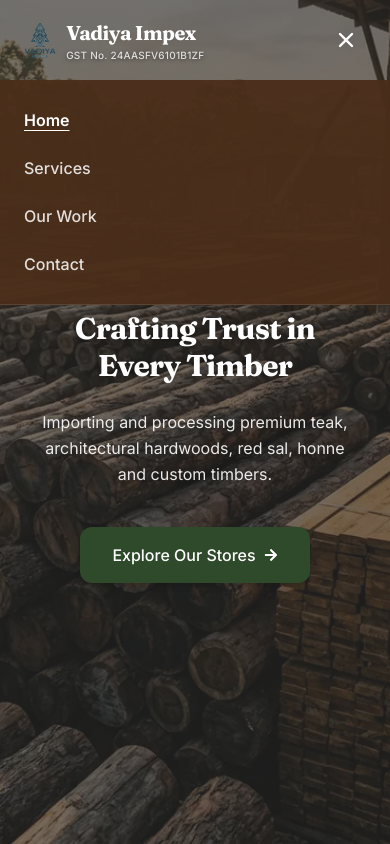
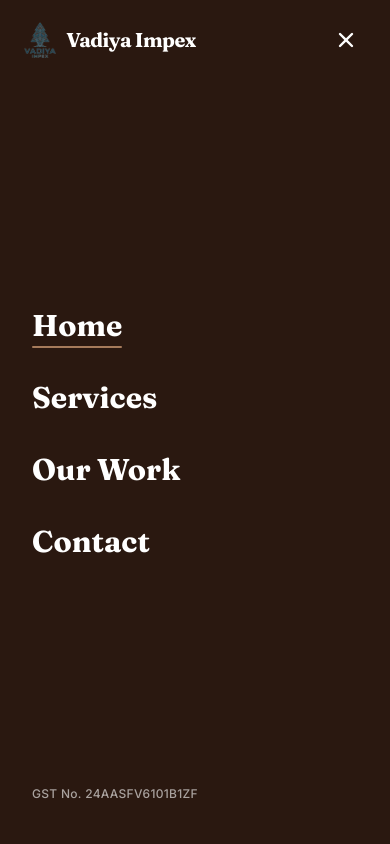
Before and after one commit to prathamp-cyber/Vadiya-Timber, a React (Vite) app: page / in a window 390 px wide. Both pictures are taken after a click on the button "Open Navigation Menu". Shown: the top 844 px of the page. Built offline with nearby package versions, Linux system fonts and the light colour scheme.

Commit message:
feat: add static full-page logo loader and full-screen mobile menu overlay

```diff
--- a/index.html
+++ b/index.html
@@ -114,8 +114,41 @@
       ]
     }
     </script>
+    <!-- Full-page Logo Loader Inline Styles -->
+    <style>
+      #page-loader {
+        position: fixed;
+        inset: 0;
+        z-index: 9999;
+        background: #2A1810;
+        display: flex;
+        align-items: center;
+        justify-content: center;
+        transition: opacity 300ms ease;
+      }
+      #page-loader img {
+        animation: page-loader-pulse 1.2s ease-in-out infinite;
+      }
+      @keyframes page-loader-pulse {
+        0%, 100% {
+          transform: scale(0.94);
+          opacity: 0.7;
+        }
+        50% {
+          transform: scale(1);
+          opacity: 1;
+        }
+      }
+      @media (prefers-reduced-motion: reduce) {
+        #page-loader img {
+          animation: none;
+        }
+      }
+    </style>
+    <noscript><style>#page-loader{display:none}</style></noscript>
   </head>
   <body>
+    <div id="page-loader" aria-hidden="true"><img src="/loader-logo.webp" width="96" height="108" alt=""></div>
     <div id="root"></div>
     <script type="module" src="/src/main.jsx"></script>
   </body>
--- a/src/components/Navbar.jsx
+++ b/src/components/Navbar.jsx
@@ -12,6 +12,45 @@
     transition: {
       duration: 0.5,
       ease: [0.25, 1, 0.5, 1],
+    },
+  },
+};
+
+const mobileOverlayVariants = {
+  hidden: { opacity: 0 },
+  visible: {
+    opacity: 1,
+    transition: {
+      duration: 0.25,
+      ease: 'easeOut',
+      staggerChildren: 0.08,
+      delayChildren: 0.05,
+    },
+  },
+  exit: {
+    opacity: 0,
+    transition: {
+      duration: 0.2,
+      ease: 'easeIn',
+    },
+  },
+};
+
+const mobileLinkVariants = {
+  hidden: { opacity: 0, y: 16 },
+  visible: {
+    opacity: 1,
+    y: 0,
+    transition: {
+      duration: 0.3,
+      ease: [0.25, 1, 0.5, 1],
+    },
+  },
+  exit: {
+    opacity: 0,
+    y: 10,
+    transition: {
+      duration: 0.15,
     },
   },
 };
@@ -36,6 +75,33 @@
     window.addEventListener('scroll', handleScroll);
     return () => window.removeEventListener('scroll', handleScroll);
   }, []);
+
+  // Lock body scroll while mobile menu is open
+  useEffect(() => {
+    if (mobileMenuOpen) {
+      document.body.style.overflow = 'hidden';
+    } else {
+      document.body.style.overflow = '';
+    }
+    return () => {
+      document.body.style.overflow = '';
+    };
+  }, [mobileMenuOpen]);
+
+  // Close mobile menu on Escape key press
+  useEffect(() => {
+    const handleKeyDown = (e) => {
+      if (e.key === 'Escape') {
+        setMobileMenuOpen(false);
+      }
+    };
+    if (mobileMenuOpen) {
+      window.addEventListener('keydown', handleKeyDown);
+    }
+    return () => {
+      window.removeEventListener('keydown', handleKeyDown);
+    };
+  }, [mobileMenuOpen]);
 
   // Close mobile menu on route change
   useEffect(() => {
@@ -121,46 +187,79 @@
           onClick={() => setMobileMenuOpen(!mobileMenuOpen)}
           className={`md:hidden p-2 transition-colors duration-300 ${isTransparent ? 'text-white hover:text-white/80' : 'text-brown-walnut hover:text-text-dark'
             }`}
-          aria-label="Toggle Navigation Menu"
+          aria-expanded={mobileMenuOpen}
+          aria-label={mobileMenuOpen ? 'Close Navigation Menu' : 'Open Navigation Menu'}
         >
           {mobileMenuOpen ? <HiX className="w-6 h-6" /> : <HiMenu className="w-6 h-6" />}
         </button>
       </div>
 
-      {/* Mobile Clean Fade Dropdown */}
+      {/* Mobile Full-Screen Overlay */}
       <AnimatePresence>
         {mobileMenuOpen && (
           <motion.div
-            initial={{ opacity: 0 }}
-            animate={{ opacity: 1 }}
-            exit={{ opacity: 0 }}
-            transition={{ duration: 0.15 }}
-            className={`md:hidden px-6 py-6 border-b shadow-lg transition-colors duration-300 ${isTransparent
-              ? 'bg-brown-walnut/95 border-white/10 text-white'
-              : 'bg-white border-neutral-200 text-text-dark'
-              }`}
+            variants={mobileOverlayVariants}
+            initial="hidden"
+            animate="visible"
+            exit="exit"
+            className="fixed inset-0 z-[60] bg-[#2A1810] text-white flex flex-col md:hidden overflow-y-auto"
+            style={{ backgroundColor: '#2A1810' }}
           >
-            <nav className="flex flex-col gap-4">
+            {/* Top Header Bar */}
+            <div className="h-20 px-6 flex items-center justify-between shrink-0">
+              <Link
+                to="/"
+                onClick={() => setMobileMenuOpen(false)}
+                className="flex items-center gap-2.5 text-left py-1"
+              >
+                <img
+                  src={logoIcon}
+                  alt="Vadiya Impex"
+                  width={49}
+                  height={63}
+                  className="h-[36px] w-auto object-contain shrink-0"
+                />
+                <span className="font-heading text-xl font-bold tracking-tight text-white">
+                  Vadiya Impex
+                </span>
+              </Link>
+              <button
+                onClick={() => setMobileMenuOpen(false)}
+                className="p-2 text-white hover:text-white/80 transition-colors"
+                aria-label="Close Navigation Menu"
+              >
+                <HiX className="w-6 h-6" />
+              </button>
+            </div>
+
+            {/* Links & Footer Content */}
+            <div className="flex-1 px-8 py-10 flex flex-col justify-between">
+              <nav className="flex flex-col gap-7 items-start my-auto">
                 {navLinks.map((link) => {
                   const isActive = location.pathname === link.path;
                   return (
+                    <motion.div key={link.name} variants={mobileLinkVariants}>
                       <Link
-                    key={link.name}
                         to={link.path}
-                    className={`font-body text-base font-medium py-1 text-left transition-colors ${isTransparent
-                      ? isActive
-                        ? 'text-white font-semibold underline underline-offset-4'
-                        : 'text-white/85 hover:text-white'
-                      : isActive
-                        ? 'text-brown-walnut font-semibold underline underline-offset-4'
-                        : 'text-text-dark hover:text-brown-walnut'
-                      }`}
+                        onClick={() => setMobileMenuOpen(false)}
+                        className="font-heading text-3xl font-bold text-white relative inline-block py-1"
                       >
                         {link.name}
+                        {isActive && (
+                          <span className="absolute bottom-0 left-0 right-0 h-[2px] bg-[#A67B5B] rounded-full" />
+                        )}
                       </Link>
+                    </motion.div>
                   );
                 })}
               </nav>
+
+              <motion.div variants={mobileLinkVariants} className="pt-8">
+                <span className="font-body text-xs text-white/60 font-medium tracking-wide">
+                  GST No. 24AASFV6101B1ZF
+                </span>
+              </motion.div>
+            </div>
           </motion.div>
         )}
       </AnimatePresence>
--- a/src/main.jsx
+++ b/src/main.jsx
@@ -3,6 +3,49 @@
 import { HelmetProvider } from 'react-helmet-async'
 import './index.css'
 import App from './App.jsx'
+
+function removePageLoader() {
+  const loader = document.getElementById('page-loader');
+  if (!loader) return;
+
+  const splashShown = sessionStorage.getItem('vadiya_splash_shown');
+  if (!splashShown) {
+    // Splash will play on first session visit: remove loader immediately with no fade
+    loader.remove();
+    return;
+  }
+
+  let removed = false;
+  const dismiss = () => {
+    if (removed) return;
+    removed = true;
+    loader.style.opacity = '0';
+    const onEnd = () => loader.remove();
+    loader.addEventListener('transitionend', onEnd, { once: true });
+    setTimeout(() => {
+      if (document.body.contains(loader)) loader.remove();
+    }, 400);
+  };
+
+  // Failsafe: force-remove after 4s no matter what
+  setTimeout(() => {
+    dismiss();
+  }, Math.max(0, 4000 - performance.now()));
+
+  const scheduleDismiss = () => {
+    const elapsed = performance.now();
+    const remaining = Math.max(0, 700 - elapsed);
+    setTimeout(() => {
+      dismiss();
+    }, remaining);
+  };
+
+  if (document.readyState === 'complete') {
+    scheduleDismiss();
+  } else {
+    window.addEventListener('load', scheduleDismiss, { once: true });
+  }
+}
 
 createRoot(document.getElementById('root')).render(
   <StrictMode>
@@ -11,3 +54,5 @@
     </HelmetProvider>
   </StrictMode>,
 )
+
+removePageLoader();
```
Also changed, not shown: public/loader-logo.webp (added). Lines whose indentation alone changed are shown as unchanged.
